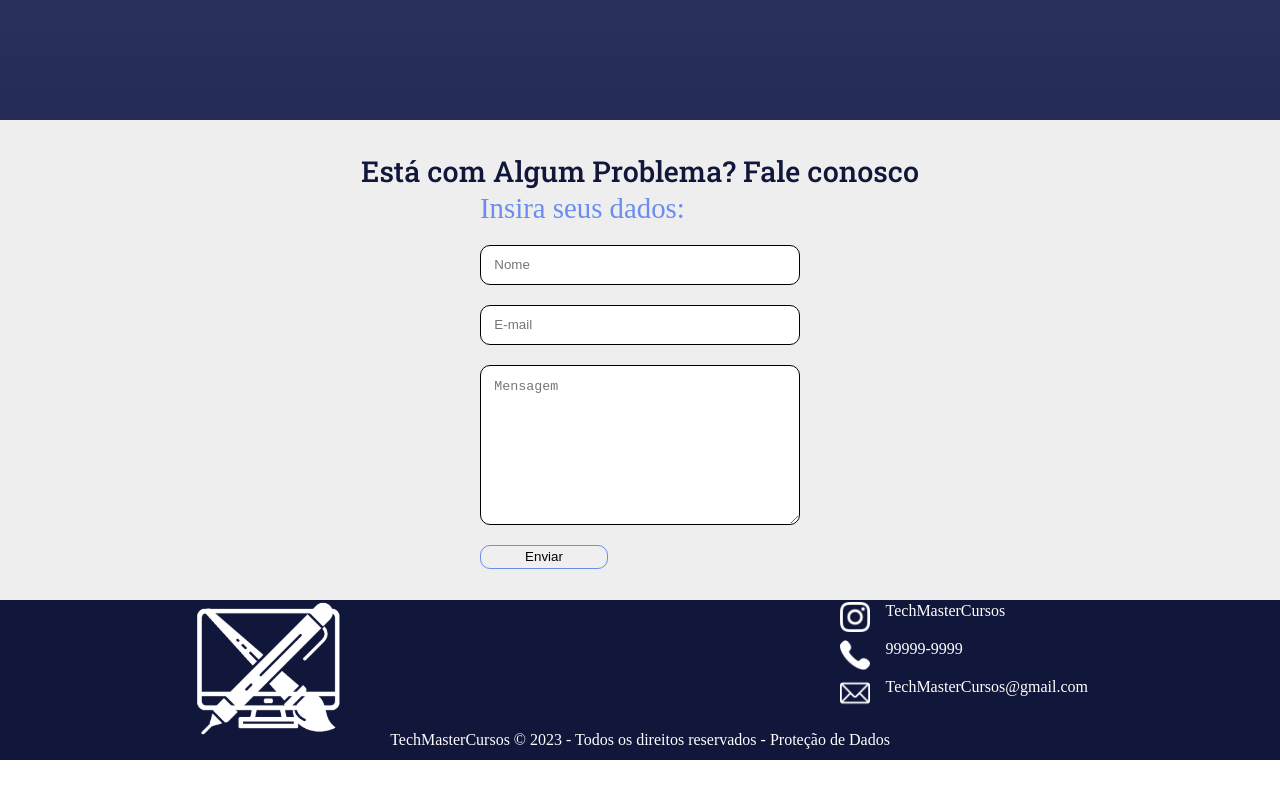
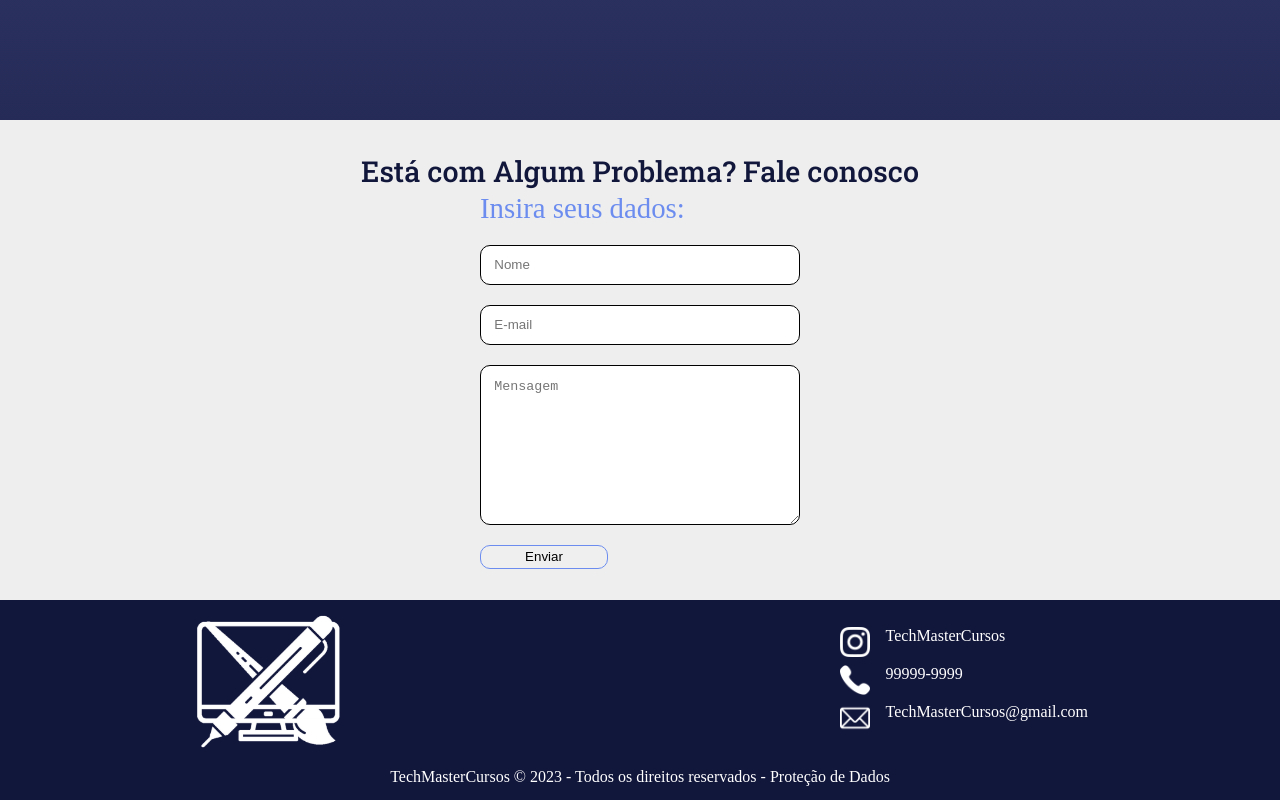
Before and after one commit to AndreOliveira509/Site-Vende-de-Curso-TI, a plain HTML site: page index.html in a window 1280 px wide. Shown: the part 3447-4247 px from the top of the page. Before the commit the page ends 4207 px from the top, so only its background shows below. Drawn offline with Linux system fonts and the light colour scheme.

Commit message:
atualizaçaozinha
.

```diff
--- a/index.html
+++ b/index.html
@@ -32,7 +32,7 @@
                 'rodape';
 
             grid-template-columns: 100%;
-            grid-template-rows: auto 100vh 100vh auto 60vh 20vh;
+            grid-template-rows: auto 100vh 100vh auto 60vh auto;
         }
 
         .header {
@@ -369,6 +369,7 @@
             flex-direction: column;
             justify-content: space-evenly;
             align-items: center;
+            height: 25vh;
 
         }
 
@@ -376,7 +377,7 @@
             display: flex;
             flex-direction: row;
             justify-content: space-between;
-            align-items: flex-start;
+            align-items: center;
             width: 70vw;
             height: 80%;
         }
@@ -428,7 +429,7 @@
                     'rodape';
 
                 grid-template-columns: 100%;
-                grid-template-rows: auto 100vh 100vh auto 60vh auto;
+                grid-template-rows: auto 100vh 100vh auto 60vh 30vh;
             }
 
             .header {
```
